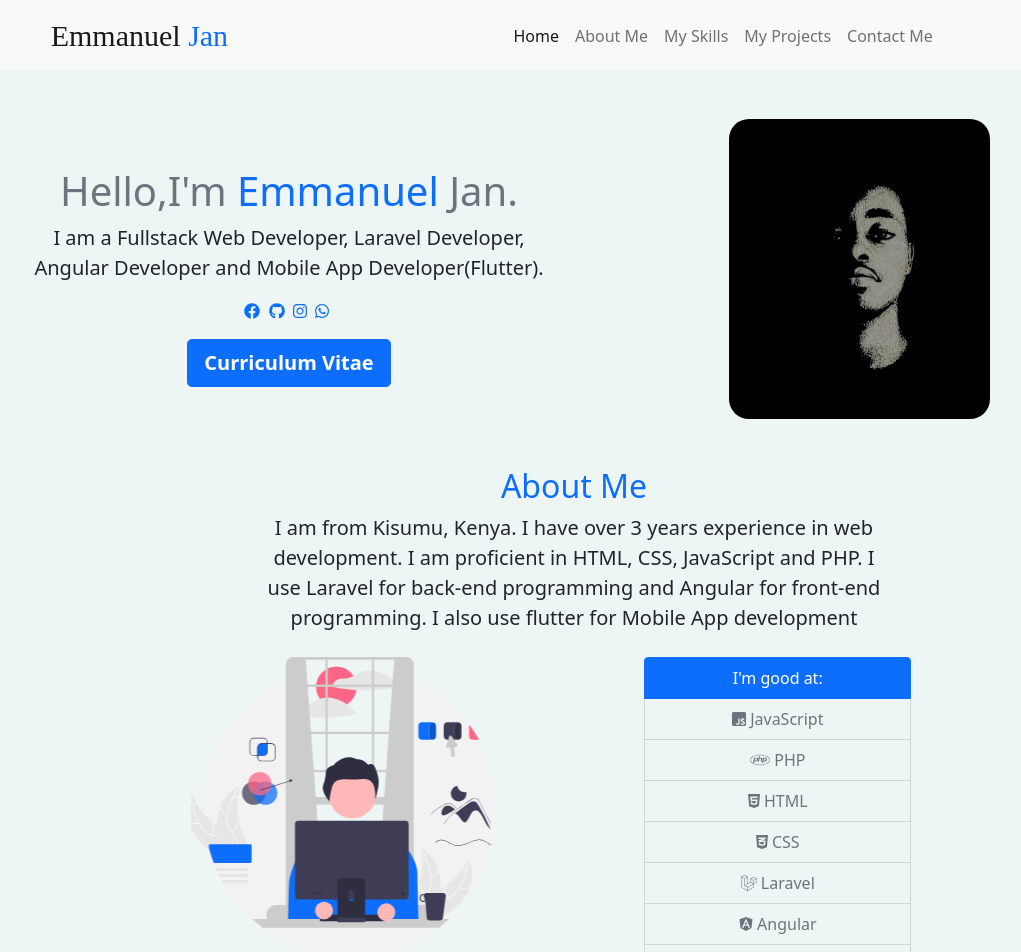
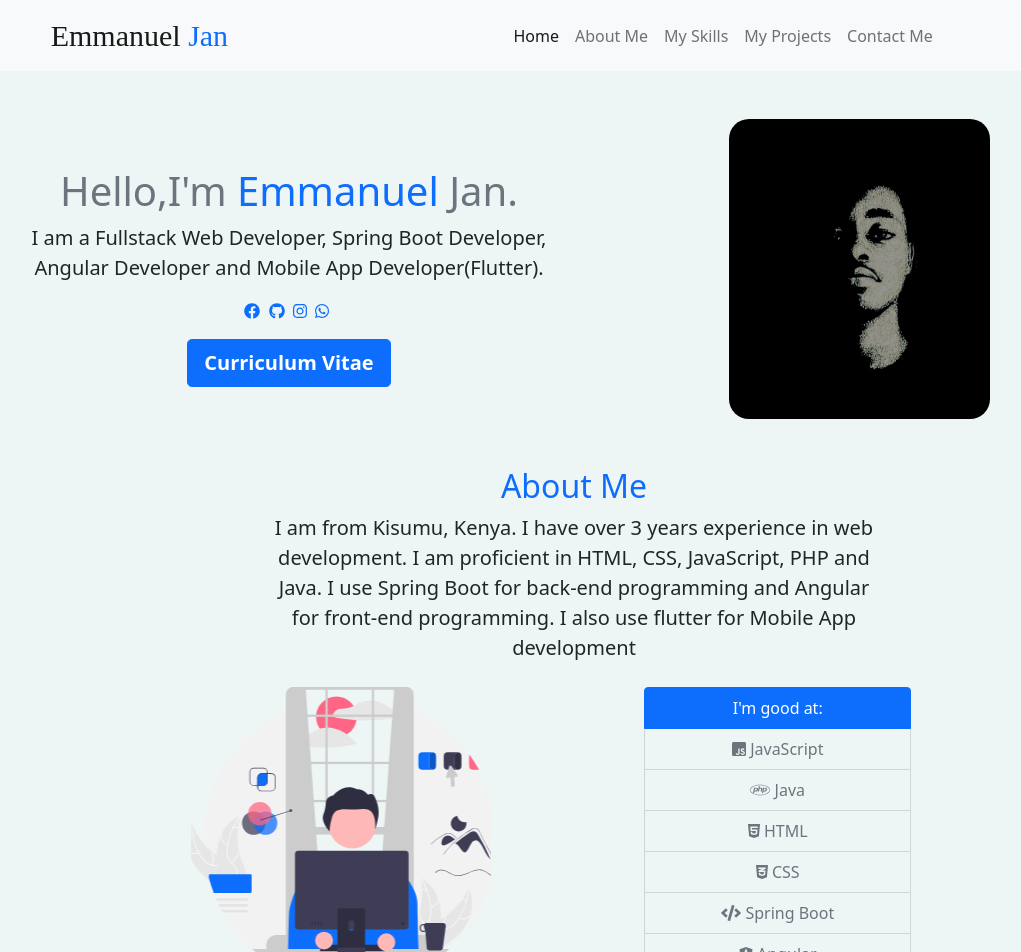
Before and after one commit to emmanuel-jan/my-portfolio, an Angular app: page / in a window 1280 px wide. Shown: the top 952 px of the page, without its empty margins (66-1087 px from the left). Built offline with nearby package versions, Linux system fonts and the light colour scheme; a web font is replaced by a local one.

Commit message:
Update app.component.html

```diff
--- a/src/app/app.component.html
+++ b/src/app/app.component.html
@@ -31,7 +31,7 @@
        <div class="col-md-6">
          <div class="card pt-md-5 bg-transparent" style="border: none;">
           <h1 class="text-muted">Hello,I'm <span class="text-primary">Emmanuel</span> Jan. </h1>
-          <p class="lead">I am a Fullstack Web Developer, Laravel Developer, Angular Developer and Mobile App Developer(Flutter).</p>
+          <p class="lead">I am a Fullstack Web Developer, Spring Boot Developer, Angular Developer and Mobile App Developer(Flutter).</p>
           <p>
             <a href="https://www.facebook.com/" target="_blank"><i class="fab fa-facebook"></i></a>&nbsp;
             <a href="https://github.com/emmanuel-jan" target="_blank"><i class="fab fa-github"></i></a>&nbsp;
@@ -56,7 +56,7 @@
        <div class="col-md-6 mx-auto">
         <p class="text-center lead">
           I am from Kisumu, Kenya. I have over 3 years experience in web development.
-          I am proficient in HTML, CSS, JavaScript and PHP. I use Laravel for back-end programming and Angular for front-end programming.
+          I am proficient in HTML, CSS, JavaScript, PHP and Java. I use Spring Boot for back-end programming and Angular for front-end programming.
           I also use flutter for Mobile App development
         </p>
        </div>
@@ -71,12 +71,11 @@
         <ul class="list-group">
           <li class="list-group-item active" aria-current="true">I'm good at:</li>
           <li class="list-group-item bg-transparent"><i class="fab fa-js-square"></i>&nbsp;JavaScript</li>
-          <li class="list-group-item bg-transparent"><i class="fab fa-php"></i>&nbsp;PHP</li>
+          <li class="list-group-item bg-transparent"><i class="fab fa-php"></i>&nbsp;Java</li>
           <li class="list-group-item bg-transparent"><i class="fab fa-html5"></i>&nbsp;HTML</li>
           <li class="list-group-item bg-transparent"><i class="fab fa-css3-alt"></i>&nbsp;CSS</li>
-          <li class="list-group-item bg-transparent"><i class="fab fa-laravel"></i>&nbsp;Laravel</li>
+          <li class="list-group-item bg-transparent"><i class="fas fa-code"></i>&nbsp;Spring Boot</li>
           <li class="list-group-item bg-transparent"><i class="fab fa-angular"></i>&nbsp;Angular </li>
-          <li class="list-group-item bg-transparent"><i class="fab fa-react"></i>&nbsp;React</li>
           <li class="list-group-item bg-transparent"><i class="fas fa-code"></i>&nbsp;Flutter</li>
         </ul>
       </div>
```
